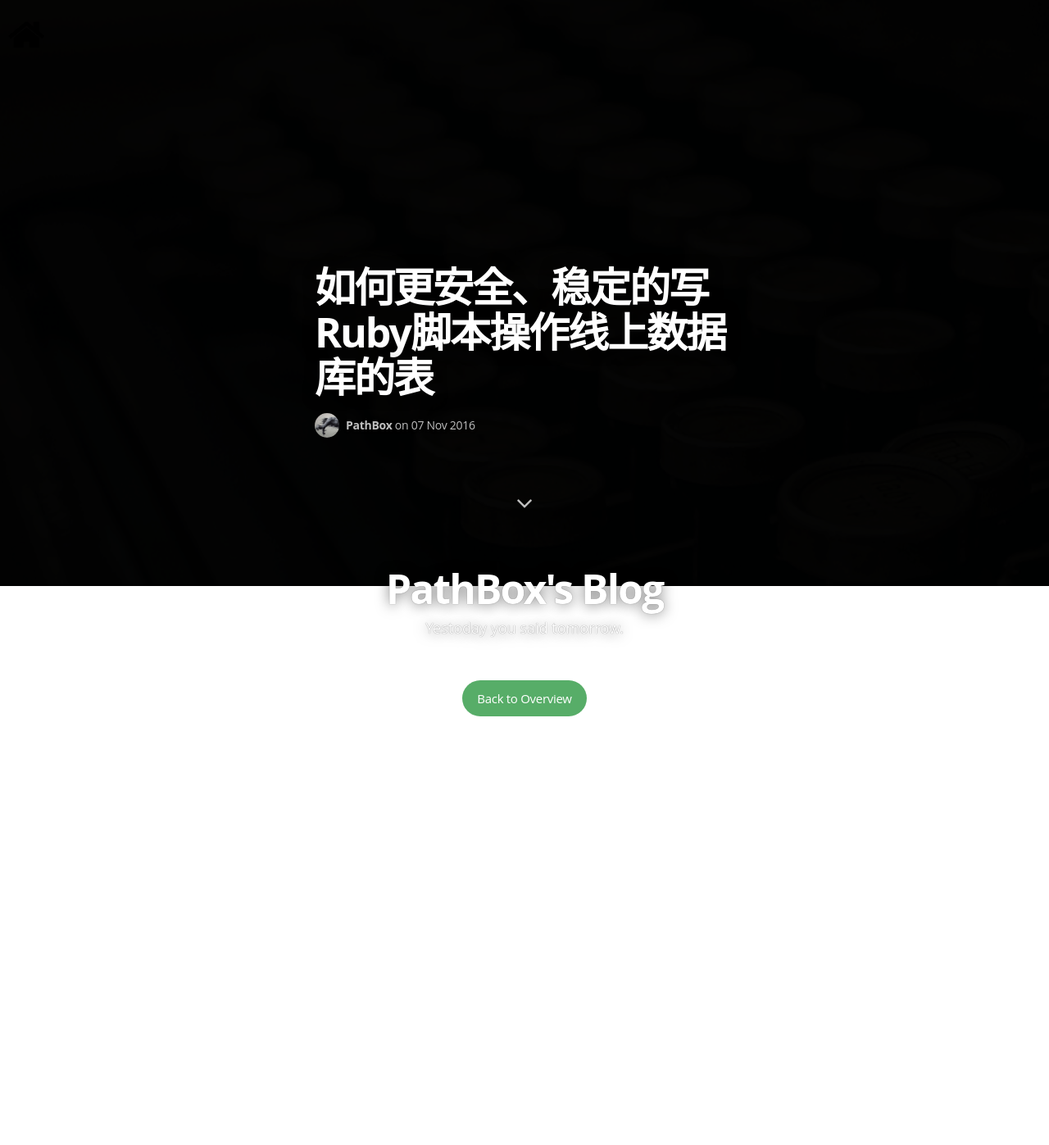
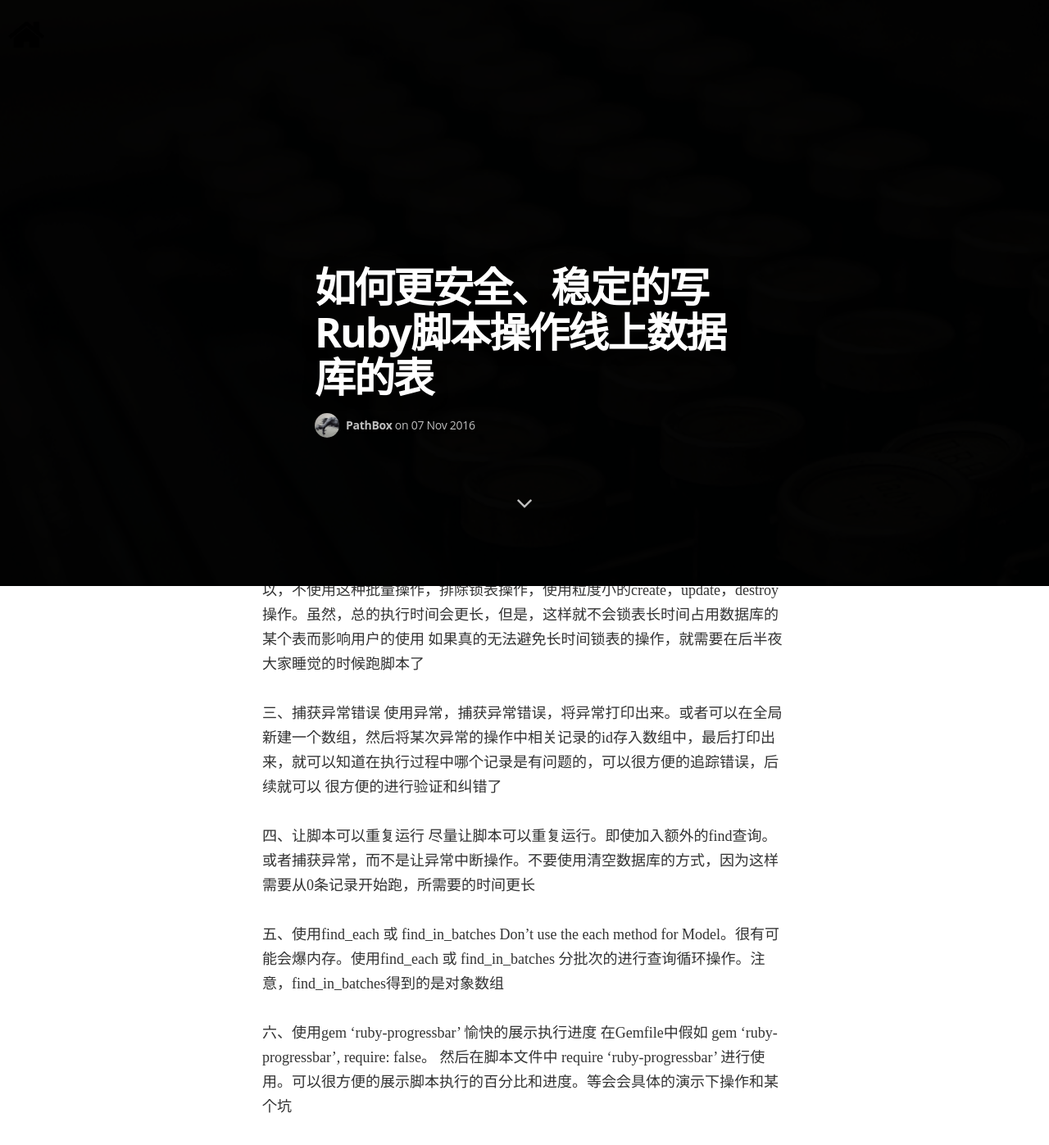
Before and after one commit to pathbox/pathbox.github.io, a Jekyll site: the page built from _posts/2016-11-07-how-to-ruby-script-to-edit-databases.md, in a window 1280 px wide and 1400 px high, scrolled down 685 px. Shown: the top 1397 px of the window at 82% size. Built offline with Jekyll 4.4.1, drawn with Linux system fonts in a browser that asks for light colours; nearby versions of some CDN libraries; some web fonts are replaced; comment, search, counter and statistics services are not loaded; before the commit the page ends 1649 px from its top, so only the background shows below that.

Commit message:
六点内容补充

```diff
--- a/_posts/2016-11-07-how-to-ruby-script-to-edit-databases.md
+++ b/_posts/2016-11-07-how-to-ruby-script-to-edit-databases.md
@@ -5,3 +5,31 @@
 categories: rails
 image: /assets/images/post.jpg
 ---
+
+描述：某个功能需要为数据库增加相关数据。大概逻辑是：根据表F(100w条记录)，根据某些条件往Fm表中插入数据，所以，至少要插入100w条记录。
+然后将F表中满足筛选条件的status字段进行更改(大概有80w条记录)。
+
+结果：需要超过一个小时才将整个脚本跑完
+
+反思：可以更安全、稳定的写Ruby脚本操作线上数据库的表吗？
+
+一、思考脚本是否可以在项目升级前运行
+  如果脚本可以在项目升级前运行，则可以在一定程度上更早的发现问题，以做出对正式升级时的预防。比如，操作新的表，或新的字段。这种情况是完全可以提早运行脚本的
+
+二、是否有长时间锁表操作
+  警惕长时间锁表的操作。举个例子：比如用update_all 或 批量插入在一定程度上可以更快的运行sql，但是，这些操作会锁表。对于线上的数据库，锁表操作会影响到线上用户的使用。
+  让用户感知到系统的延迟。所以，不使用这种批量操作，排除锁表操作，使用粒度小的create，update，destroy操作。虽然，总的执行时间会更长，但是，这样就不会锁表长时间占用数据库的某个表而影响用户的使用
+  如果真的无法避免长时间锁表的操作，就需要在后半夜大家睡觉的时候跑脚本了
+
+三、捕获异常错误
+  使用异常，捕获异常错误，将异常打印出来。或者可以在全局新建一个数组，然后将某次异常的操作中相关记录的id存入数组中，最后打印出来，就可以知道在执行过程中哪个记录是有问题的，可以很方便的追踪错误，后续就可以
+  很方便的进行验证和纠错了
+
+四、让脚本可以重复运行
+  尽量让脚本可以重复运行。即使加入额外的find查询。或者捕获异常，而不是让异常中断操作。不要使用清空数据库的方式，因为这样需要从0条记录开始跑，所需要的时间更长
+
+五、使用find_each 或 find_in_batches
+  Don't use the each method for Model。很有可能会爆内存。使用find_each 或 find_in_batches 分批次的进行查询循环操作。注意，find_in_batches得到的是对象数组
+
+六、使用gem 'ruby-progressbar' 愉快的展示执行进度
+  在Gemfile中假如 gem 'ruby-progressbar', require: false。 然后在脚本文件中  require 'ruby-progressbar' 进行使用。可以很方便的展示脚本执行的百分比和进度。等会会具体的演示下操作和某个坑
```
